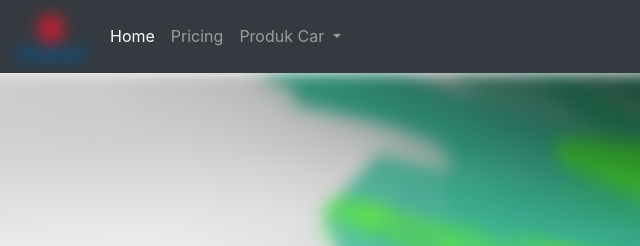
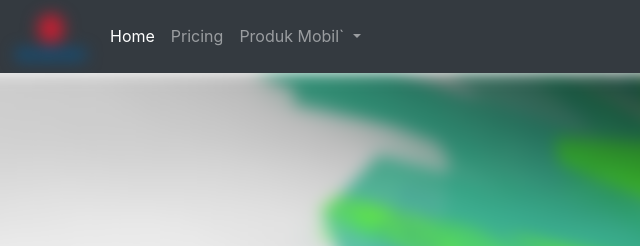
Before and after one commit to Zncodes/suzuki-test, a plain HTML site: page index.html in a window 1280 px wide. Shown: the top 246 px of the page, 0-640 px from the left. Drawn offline with nearby package versions, Linux system fonts and the light colour scheme.

```diff
--- a/index.html
+++ b/index.html
@@ -31,7 +31,7 @@
             </li>
             <li class="nav-item dropdown">
               <a class="nav-link dropdown-toggle" href="#" role="button" data-toggle="dropdown" aria-expanded="false">
-                Produk Car
+                Produk Mobil`
               </a>
               <div class="dropdown-menu">
                 <a class="dropdown-item" href="#">Action</a>
```
